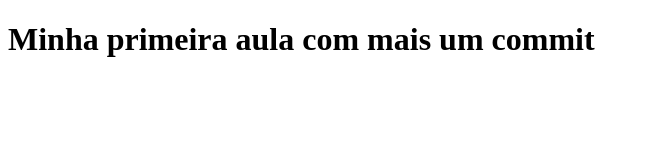
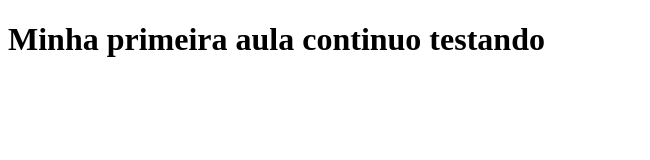
Before and after one commit to juliodesouza/aula1, a plain HTML site: page aula 1/index.html in a window 1280 px wide. Shown: the whole page, without its empty margins (0-650 px from the left). Drawn offline with Linux system fonts and the light colour scheme.

Commit message:
first commit

```diff
--- a/aula 1/index.html
+++ b/aula 1/index.html
@@ -7,7 +7,7 @@
 </head>
 
 <body>
-  <h1>Minha primeira aula com mais um commit</h1>
+  <h1>Minha primeira aula continuo testando</h1>
 </body>
 
 </html>
```
